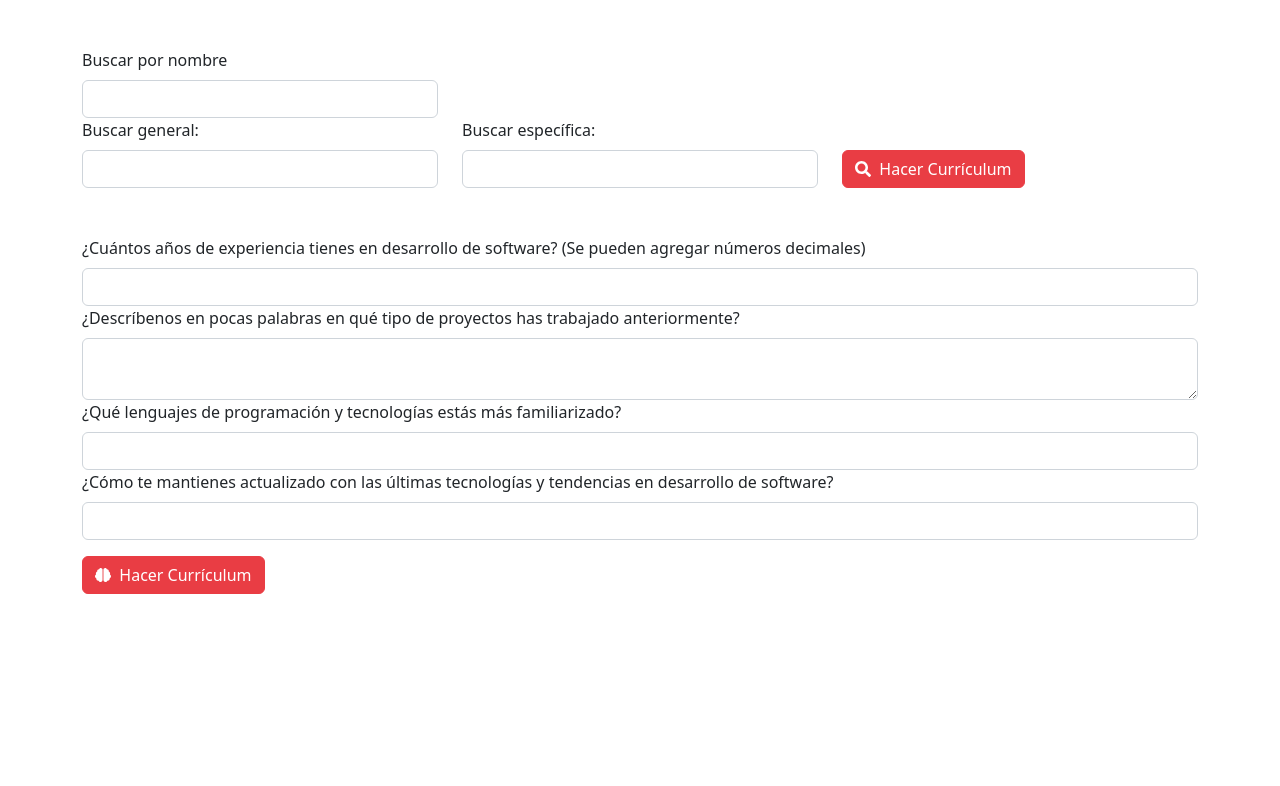
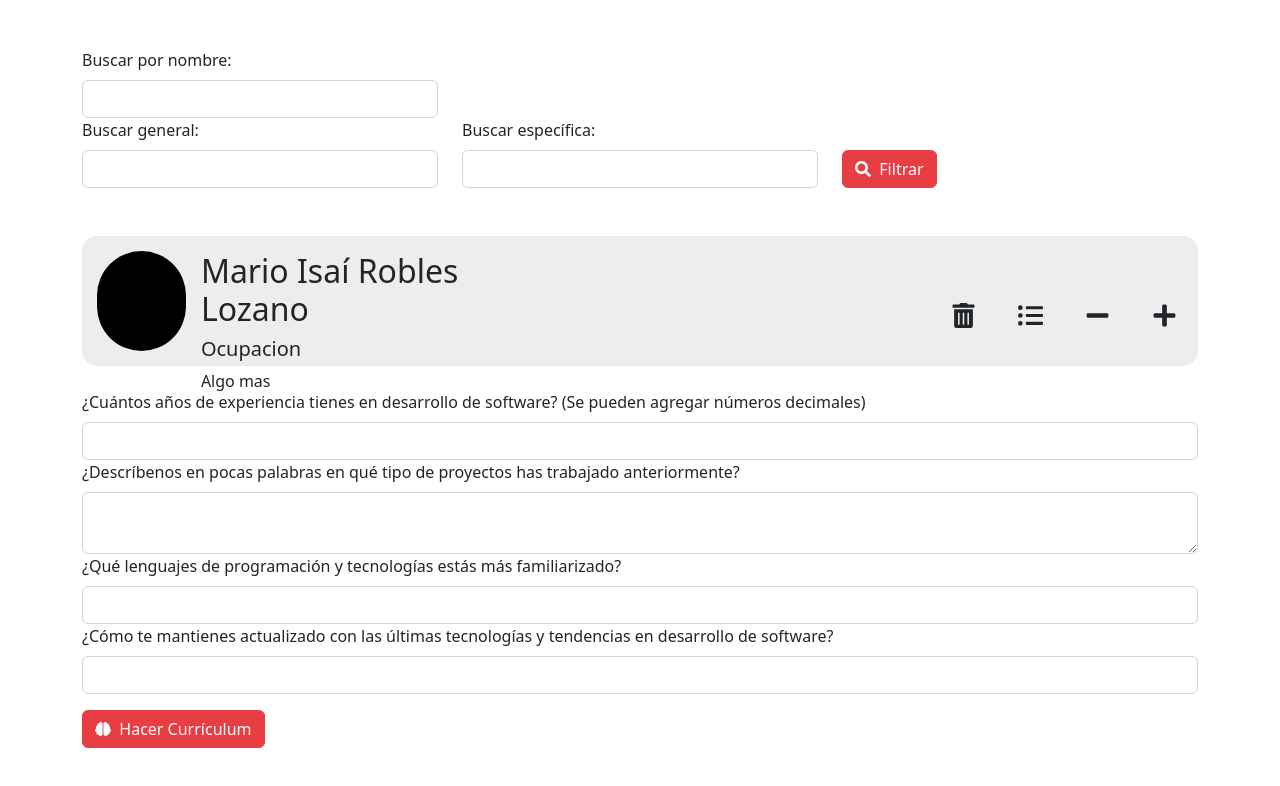
Before and after one commit to wizelineacademy/itesm-socioformador-ene-feb-2023-equipo-2, a Next.js app: page /colaboradores/generar-perfil in a window 1280 px wide. Shown: the top 786 px of the page. Built offline with nearby package versions, Linux system fonts and the light colour scheme.

Commit message:
HU301 - Colab Card
Creación del componente para mostrar a los empleados en la lista de empleados

Se arregló el acomodo en el componente de filtrador

```diff
--- a/src/components/EmployeeCard.module.css
+++ b/src/components/EmployeeCard.module.css
@@ -0,0 +1,14 @@
+.employee-info-card {
+  width: 100%;
+  height: 130px;
+  background-color: #EDEDED;
+  border-radius: 15px;
+}
+
+.erase-later-circle {
+  width: 100px;
+  height: 100px;
+  background-color: #000000;
+  border-radius: 50px;
+  margin: 15px;
+}
--- a/src/components/EmployeeCard.tsx
+++ b/src/components/EmployeeCard.tsx
@@ -1,11 +1,67 @@
-import React from 'react'
-import * as FaIcons from "react-icons/fa";
+// TODO
+// Poner una imagen de placeholden en caso de que no haya foto de perfil
+// Arreglar para la vista tipo telefono
+
+import React from 'react';
+import * as FaIcons from 'react-icons/fa';
+import styles from './EmployeeCard.module.css';
+
+const handleEmployeeDelete = () => {
+  alert("se va a eliminar el usuario del sistema");
+};
+
+const handleEmployeeSeeInfo = () => {
+  alert("se va a redireccionar al perfil del usuario");
+};
+
+const handleEmployeeEraseFromProject = () => {
+  alert("se va a eliminar el usuario de la lista de la orden");
+};
+
+const handleEmployeeAddToProject = () => {
+  alert("se van a agregar el usuario a la lista de la orden");
+};
 
 const EmployeeCard = () => {
   return (
     <>
-      <div className="container my-4">
-
+      <div className='container my-4'>
+        <div className={styles['employee-info-card']}>
+          <div className='row'>
+            <div className="col-md-5 d-flex justify-content-start">
+              <div className={styles['erase-later-circle']}></div>
+              <div className="d-flex align-items-start flex-column">
+                <label className="h2 mt-3">
+                  Mario Isaí Robles Lozano
+                </label>
+                <label className="h5">
+                  Ocupacion
+                </label>
+                <label>
+                  Algo mas
+                </label>
+              </div>
+            </div>
+            <div className="col-md-3">
+            </div>
+            <div className="col-md-4 d-flex align-items-center justify-content-end">
+              <div className="d-flex justify-content-end">
+                <button className="btn" onClick={handleEmployeeDelete}>
+                  <FaIcons.FaTrashAlt className="mx-2" size={25} />
+                </button>
+                <button className="btn" onClick={handleEmployeeSeeInfo}>
+                  <FaIcons.FaListUl className="mx-2" size={25} />
+                </button>
+                <button className="btn" onClick={handleEmployeeEraseFromProject}>
+                  <FaIcons.FaMinus className="mx-2" size={25} />
+                </button>
+                <button className="btn" onClick={handleEmployeeAddToProject}>
+                  <FaIcons.FaPlus className="mx-2" size={25} />
+                </button>
+              </div>
+            </div>
+          </div>
+        </div>
       </div>
     </>
   )
--- a/src/components/EmployeeSearch.tsx
+++ b/src/components/EmployeeSearch.tsx
@@ -2,8 +2,8 @@
 // Cambiar los inputs por select boxes
 // https://react-select.com/home
 
-import React from "react";
-import * as FaIcons from "react-icons/fa";
+import React from 'react';
+import * as FaIcons from 'react-icons/fa';
 
 const EmployeeSearch = () =>  {
 
@@ -20,7 +20,7 @@ const EmployeeSearch = () =>  {
         <div className="row">
           <div className="col-md-4">
             <label className="form-label">
-              Buscar por nombre
+              Buscar por nombre:
             </label>
 
             <input
@@ -39,18 +39,6 @@ const EmployeeSearch = () =>  {
             <label className="form-label">
               Buscar general:
             </label>
-          </div>
-
-          <div className="col-md-4">
-            <label className="form-label">
-              Buscar específica:
-            </label>
-          </div>
-        </div>
-
-        {/*for searching employees in a more specific way, by specific knowledge or skill*/}
-        <div className="row">
-          <div className="col-md-4">
             <input
               className="form-control"
               type="text"
@@ -60,7 +48,11 @@ const EmployeeSearch = () =>  {
             />
           </div>
 
+          {/*for searching employees in a more specific way, by specific knowledge or skill*/}
           <div className="col-md-4">
+            <label className="form-label">
+              Buscar específica:
+            </label>
             <input
               className="form-control"
               type="text"
@@ -70,10 +62,10 @@ const EmployeeSearch = () =>  {
             />
           </div>
 
-          <div className="col-md-4">
-            <button className="btn btn-primary" onClick={handleFilterList}>
+          <div className="col-md-4 mt-auto">
+            <button className="btn btn-primary btn-block" onClick={handleFilterList}>
               <FaIcons.FaSearch className="mb-1" />
-              &nbsp;&nbsp;Hacer Currículum
+              &nbsp;&nbsp;Filtrar
             </button>
           </div>
         </div>
```
